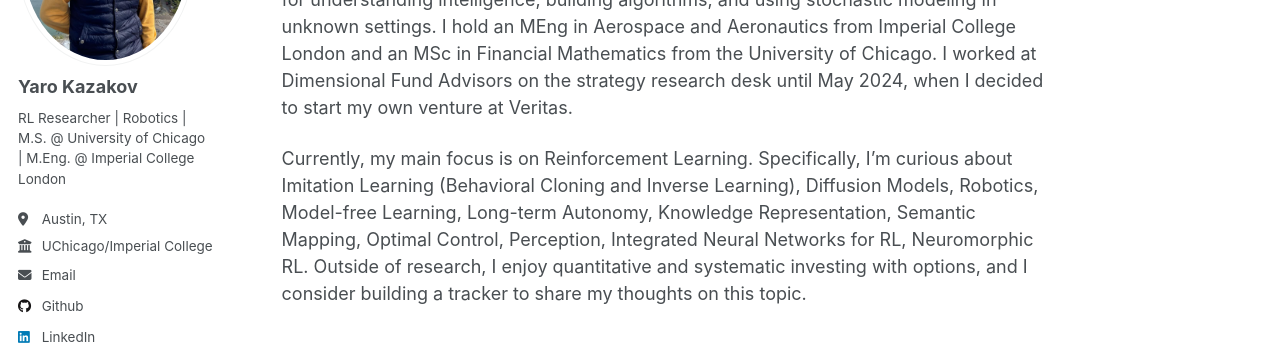
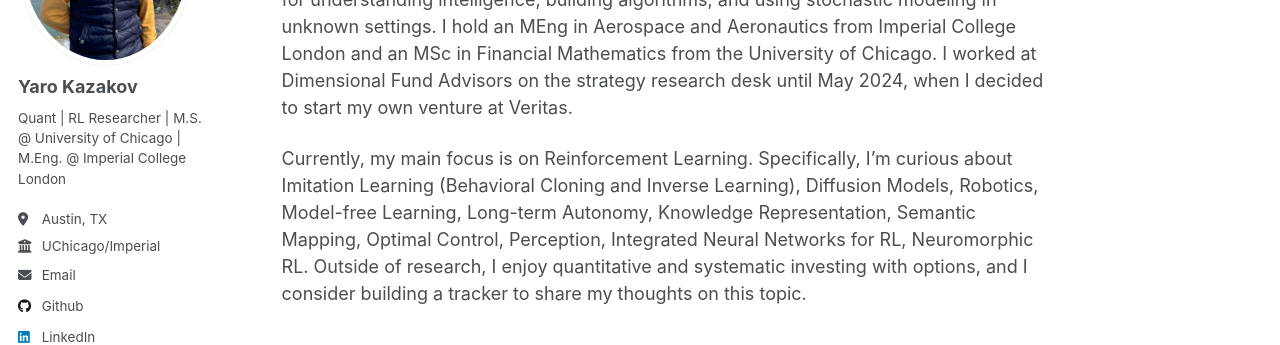
Before and after one commit to YaroKazakov/yarokazakov.github.io, a Jekyll site: the page built from _pages/about.md, in a window 1280 px wide. Shown: the part 243-588 px from the top of the page. Built offline with Jekyll 4.4.1, drawn with Linux system fonts in a browser that asks for light colours.

Commit message:
Update _config.yml

```diff
--- a/_config.yml
+++ b/_config.yml
@@ -24,11 +24,11 @@ author:
   avatar           : "profile-pic.jpg"
   name             : "Yaro Kazakov"
   pronouns         : # example: "she/her"
-  bio              : "RL Researcher | Robotics | M.S. @ University of Chicago | M.Eng. @ Imperial College London"
+  bio              : "Quant | RL Researcher | M.S. @ University of Chicago | M.Eng. @ Imperial College London"
   location         : "Austin, TX"
-  employer         : "UChicago/Imperial College London"
+  employer         : "UChicago/Imperial "
   uri              : # URL
-  email            : "yaro@use-veritas.com"
+  email            : "iaroslav.kazakov98@gmail.com"
 
   # Academic websites
   arxiv            : # URL - Update with the correct link to your profile
```
